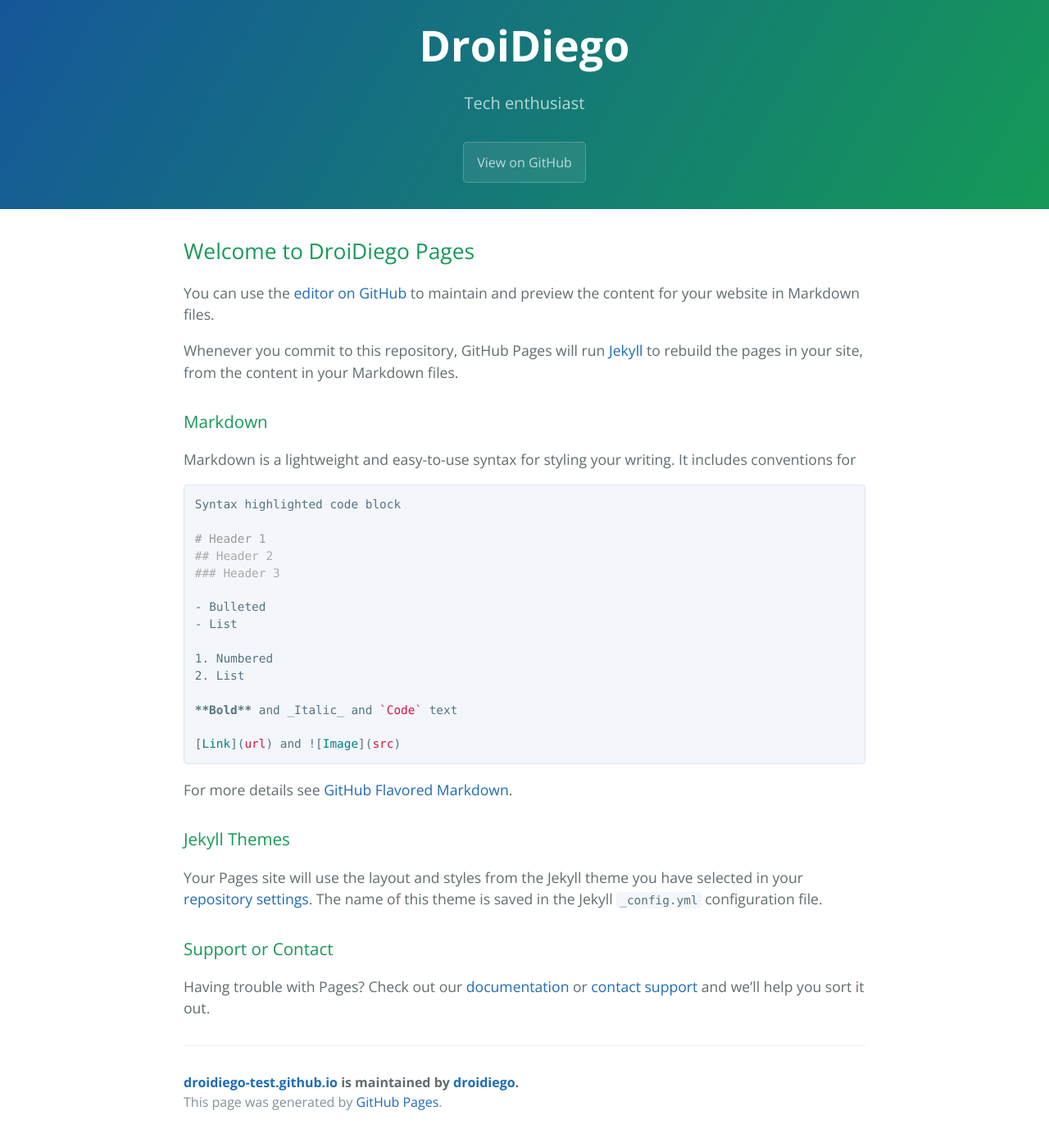
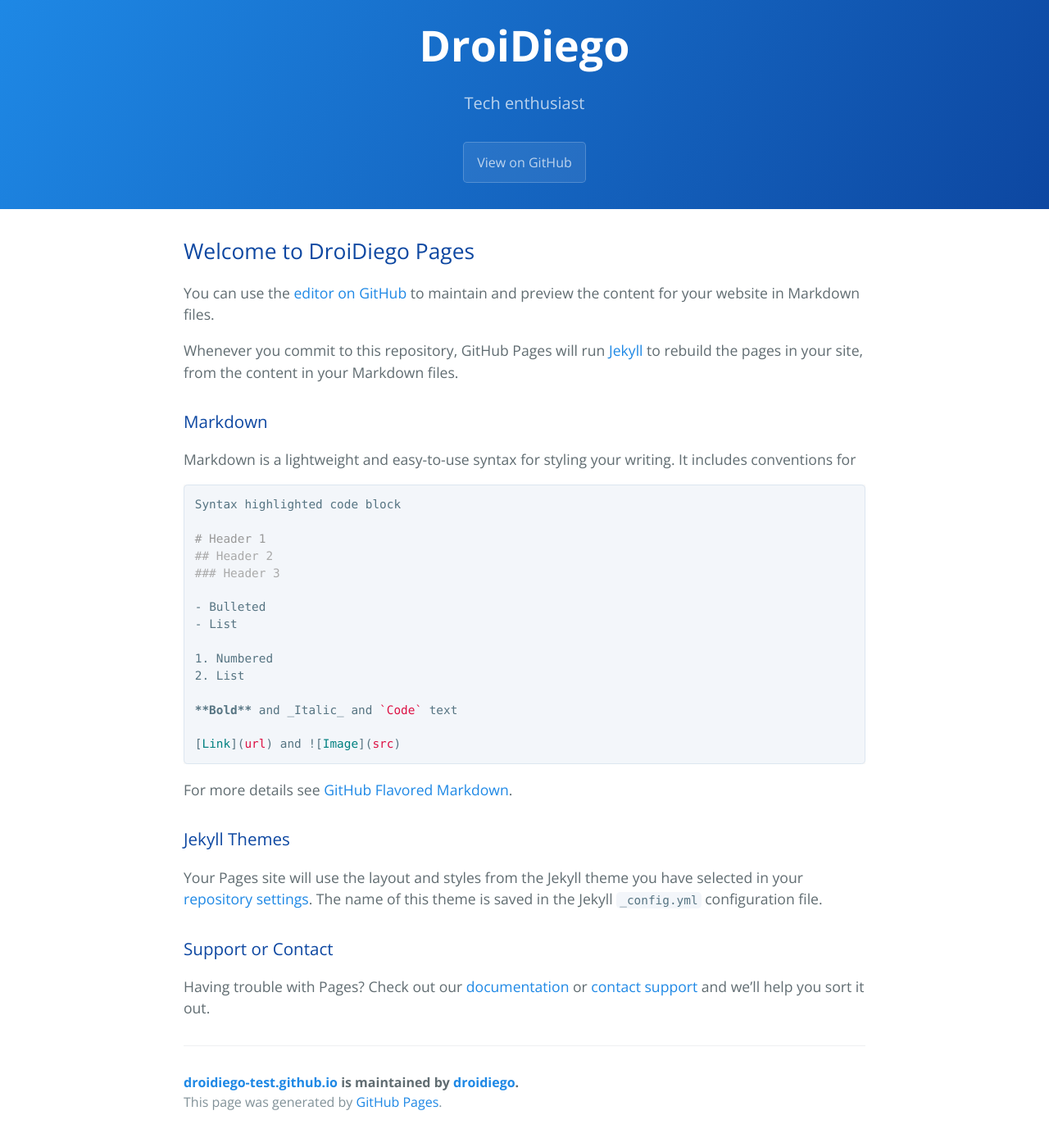
Before and after one commit to droidiego/droidiego-test.github.io, a Jekyll site: the page built from index.md, in a window 1280 px wide. Shown: the whole page at 82% size. Built offline with Jekyll 4.4.1, drawn with Linux system fonts in a browser that asks for light colours; our own code applies the rules of GitHub Pages for plain Markdown files.

Commit message:
Update SCSS variables colors

```diff
--- a/assets/css/style.scss
+++ b/assets/css/style.scss
@@ -1,5 +1,13 @@
 ---
 ---
+
+// Headers
+$header-bg-color: #0D47A1 !default;
+$header-bg-color-secondary: #1E88E5 !default;
+// Text
+$section-headings-color: #0D47A1 !default;
+$body-link-color: #1E88E5 !default;
+
 
 @import "{{ site.theme }}";
 
```
